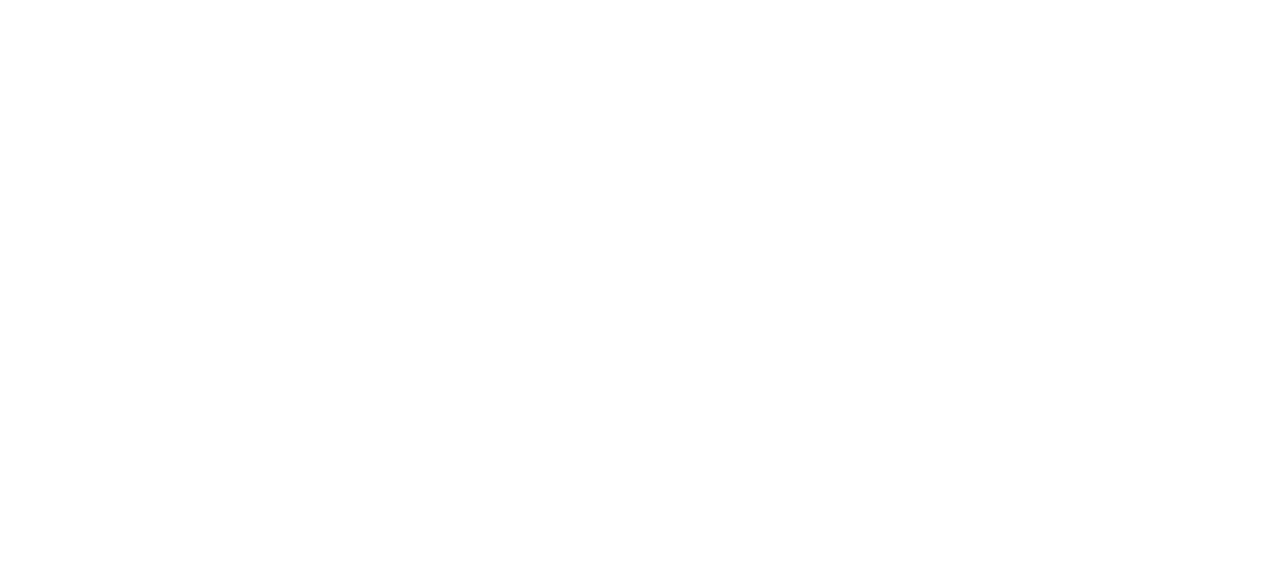
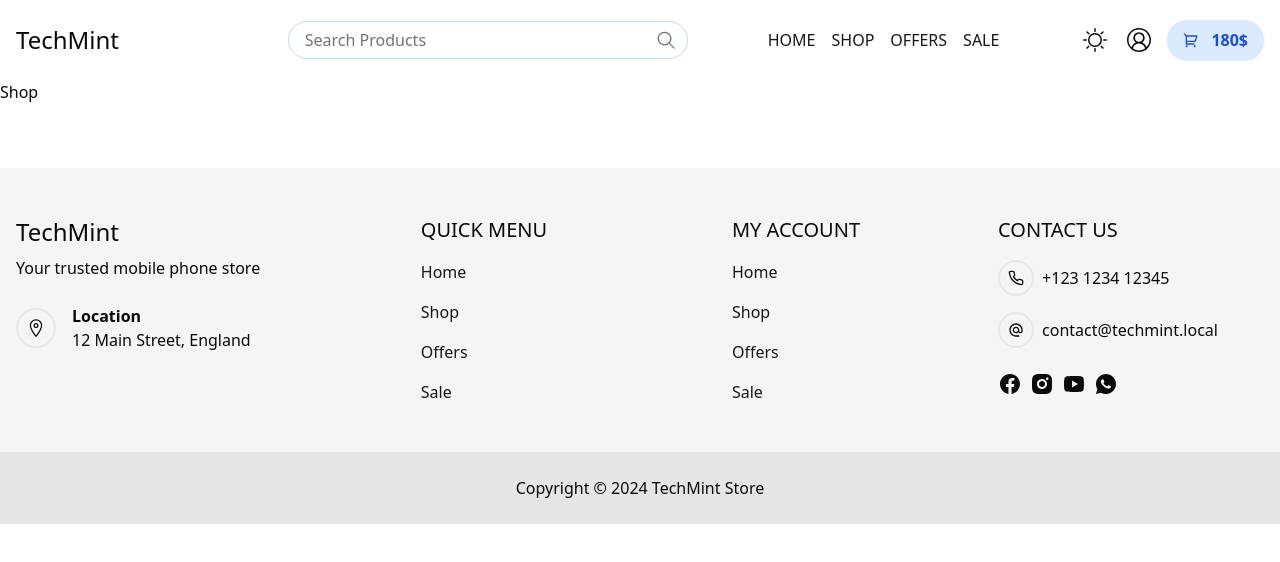
Before and after one commit to hirushaph/techmint, a React (Vite) app: page /shop in a window 1280 px wide. Before the commit this address had no page. Shown: the top 562 px of the page. Built offline with nearby package versions, Linux system fonts and the light colour scheme.

Commit message:
Add React Query

```diff
--- a/package.json
+++ b/package.json
@@ -11,6 +11,8 @@
   },
   "dependencies": {
     "@reduxjs/toolkit": "^2.2.5",
+    "@tanstack/react-query": "^5.39.0",
+    "@tanstack/react-query-devtools": "^5.39.0",
     "axios": "^1.6.8",
     "framer-motion": "^11.2.4",
     "react": "^18.2.0",
@@ -21,6 +23,7 @@
     "swiper": "^11.1.3"
   },
   "devDependencies": {
+    "@tanstack/eslint-plugin-query": "^5.35.6",
     "@types/react": "^18.2.66",
     "@types/react-dom": "^18.2.22",
     "@typescript-eslint/eslint-plugin": "^7.2.0",
--- a/src/App.tsx
+++ b/src/App.tsx
@@ -1,14 +1,23 @@
 import { Route, Routes } from 'react-router-dom';
 import AppLayout from './components/AppLayout';
 import Home from './pages/Home';
+import Shop from './pages/Shop';
+import { QueryClient, QueryClientProvider } from '@tanstack/react-query';
+import { ReactQueryDevtools } from '@tanstack/react-query-devtools';
+
+const queryClient = new QueryClient();
 
 function App() {
   return (
-    <Routes>
-      <Route element={<AppLayout />}>
-        <Route path='/' element={<Home />} />
-      </Route>
-    </Routes>
+    <QueryClientProvider client={queryClient}>
+      <ReactQueryDevtools initialIsOpen={false} />
+      <Routes>
+        <Route element={<AppLayout />}>
+          <Route path='/' element={<Home />} />
+          <Route path='/shop' element={<Shop />} />
+        </Route>
+      </Routes>
+    </QueryClientProvider>
   );
 }
 
--- a/src/components/Footer.tsx
+++ b/src/components/Footer.tsx
@@ -28,26 +28,6 @@ function Footer() {
               <span className='block'>12 Main Street, England</span>
             </p>
           </div>
-
-          <div className='mb-6 flex items-center gap-4'>
-            <span className='rounded-full border-2 p-2'>
-              <LuPhone className='text-xl' />
-            </span>
-            <p>
-              <span className='text-md block font-semibold'>Phone</span>
-              <span className='block'>+123 1234 12345</span>
-            </p>
-          </div>
-
-          <div className='flex items-center gap-4'>
-            <span className='rounded-full border-2 p-2'>
-              <MdAlternateEmail className='text-xl' />
-            </span>
-            <p>
-              <span className='text-md block font-semibold'>Email</span>
-              <span className='block'>contact@techmint.local</span>
-            </p>
-          </div>
         </div>
 
         {/* Quick Menu */}
@@ -72,12 +52,31 @@ function Footer() {
 
         {/* Follow Us */}
         <div>
-          <h3 className=' mb-4 text-xl uppercase'>Follow Us</h3>
+          <h3 className=' mb-4 text-xl uppercase'>Contact Us</h3>
           <div>
-            <RiFacebookCircleFill />
-            <RiInstagramFill />
-            <RiYoutubeFill />
-            <RiWhatsappFill />
+            <div className='mb-4 flex items-center gap-2'>
+              <span className='rounded-full border-2 p-2'>
+                <LuPhone className='text-md' />
+              </span>
+              <p>
+                <span className='block'>+123 1234 12345</span>
+              </p>
+            </div>
+
+            <div className='flex items-center gap-2'>
+              <span className='rounded-full border-2 p-2'>
+                <MdAlternateEmail className='text-md' />
+              </span>
+              <p>
+                <span className='block'>contact@techmint.local</span>
+              </p>
+            </div>
+            <div className='mt-6 flex gap-2'>
+              <RiFacebookCircleFill className='text-2xl' />
+              <RiInstagramFill className='text-2xl' />
+              <RiYoutubeFill className='text-2xl' />
+              <RiWhatsappFill className='text-2xl' />
+            </div>
           </div>
         </div>
       </div>
--- a/src/components/header/Header.tsx
+++ b/src/components/header/Header.tsx
@@ -6,12 +6,14 @@ import { useState } from 'react';
 import DarkMode from './DarkMode';
 import { IoClose } from 'react-icons/io5';
 import { AnimatePresence, motion } from 'framer-motion';
+import TopBar from './TopBar';
 
 function Header() {
   const [showMobileMenu, setShowMobileMenu] = useState(false);
 
   return (
     <header>
+      <TopBar />
       <div className='container mx-auto flex h-[80px] items-center gap-20 px-4 '>
         <Logo />
         <Search />
--- /dev/null
+++ b/src/components/header/TopBar.tsx
@@ -0,0 +1,5 @@
+function TopBar() {
+  return <div></div>;
+}
+
+export default TopBar;
--- a/src/data/navLinks.ts
+++ b/src/data/navLinks.ts
@@ -6,8 +6,8 @@ export const navLinks: NavLinkType[] = [
     link: '/',
   },
   {
-    label: 'Store',
-    link: '/store',
+    label: 'Shop',
+    link: '/shop',
   },
   {
     label: 'Offers',
--- a/src/features/home/components/FeatureProducts.tsx
+++ b/src/features/home/components/FeatureProducts.tsx
@@ -6,37 +6,41 @@ import 'swiper/css';
 import 'swiper/css/pagination';
 import 'swiper/css/navigation';
 import { FaArrowLeft, FaArrowRight } from 'react-icons/fa';
-import { useEffect, useState } from 'react';
-import {
-  FeaturedProducts,
-  getFeatured,
-  getSliders,
-  Sliders,
-} from '../../../services/api';
+import { useState } from 'react';
+import { getFeatured, getSliders } from '../../../services/api';
+import { useQuery } from '@tanstack/react-query';
 
 function FeatureProducts() {
-  const [sliders, setSliders] = useState<Sliders>([]);
+  // const [sliders, setSliders] = useState<Sliders>([]);
   const [sliderIndex, setSliderIndex] = useState(0);
-  const [featuredProducts, setFeaturedProducts] = useState<FeaturedProducts>(
-    []
-  );
+  // const [featuredProducts, setFeaturedProducts] = useState<FeaturedProducts>(
+  //   []
+  // );
 
-  console.log(sliders);
+  const { data: sliders, isLoading: slidersLoading } = useQuery({
+    queryFn: () => getSliders(),
+    queryKey: ['sliders'],
+  });
 
-  useEffect(function () {
-    async function getSliderList() {
-      const sliderList = await getSliders();
-      setSliders(sliderList);
-    }
+  const { data: featured, isLoading: featuredLoading } = useQuery({
+    queryFn: () => getFeatured(),
+    queryKey: ['featured'],
+  });
 
-    async function getFeaturedList() {
-      const featured = await getFeatured();
-      setFeaturedProducts(featured);
-    }
+  // useEffect(function () {
+  //   async function getSliderList() {
+  //     const sliderList = await getSliders();
+  //     setSliders(sliderList);
+  //   }
 
-    getSliderList();
-    getFeaturedList();
-  }, []);
+  //   async function getFeaturedList() {
+  //     const featured = await getFeatured();
+  //     setFeaturedProducts(featured);
+  //   }
+
+  //   getSliderList();
+  //   getFeaturedList();
+  // }, []);
 
   function handleTransitionEnd(swiper) {
     setSliderIndex(swiper.realIndex);
@@ -44,7 +48,7 @@ function FeatureProducts() {
 
   return (
     <section className='mt-4'>
-      <div className='slider group relative h-full w-full overflow-hidden'>
+      <div className='slider group relative h-full w-full'>
         <Swiper
           slidesPerView={1}
           spaceBetween={0}
@@ -58,13 +62,19 @@ function FeatureProducts() {
             prevEl: '.button-prev',
           }}
           modules={[Navigation, Autoplay]}
-          className='aspect-square md:aspect-slider'
+          className='aspect-square bg-dark-100 md:aspect-slider'
           speed={800}
           onTransitionEnd={(swiper) => {
             handleTransitionEnd(swiper);
           }}
         >
-          {sliders &&
+          {slidersLoading && (
+            <div className='absolute left-1/2 top-1/2 translate-x-[-50%] translate-y-[-50%]'>
+              Loading
+            </div>
+          )}
+          {!slidersLoading &&
+            sliders &&
             sliders.map((slider, index) => (
               <SwiperSlide key={slider.image} className=''>
                 <img
@@ -101,7 +111,7 @@ function FeatureProducts() {
       </div>
 
       <div className=' mt-7 flex flex-col justify-center gap-7 lg:flex-row'>
-        {featuredProducts.map((product) => (
+        {featured?.map((product) => (
           <div
             key={product.image}
             className='group relative aspect-showcase w-full overflow-hidden'
--- /dev/null
+++ b/src/pages/Shop.tsx
@@ -0,0 +1,5 @@
+function Shop() {
+  return <div>Shop</div>;
+}
+
+export default Shop;
```
Also changed, not shown: .eslintrc.cjs, 1 other file (tests, documents, lock files or other folders).
